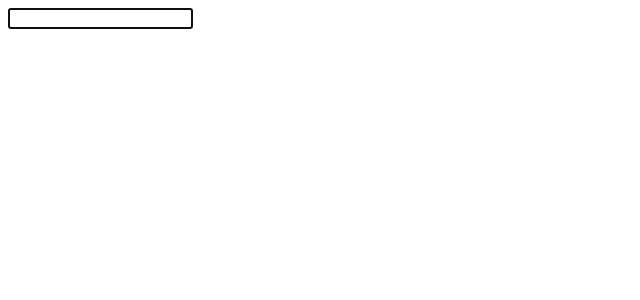
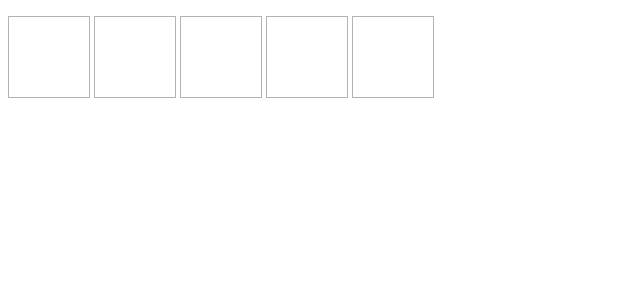
Before and after one commit to zanuarts/a-wordle-on-tdd-in-vuejs, a Vue app in the folder wordle/: page / in a window 1280 px wide. Shown: the top 300 px of the page, without its empty margins (0-640 px from the left). Built offline with nearby package versions, Linux system fonts and the light colour scheme.

Commit message:
Make GuessInput prettier

```diff
--- a/wordle/src/components/GuessInput.vue
+++ b/wordle/src/components/GuessInput.vue
@@ -32,6 +32,16 @@ function onSubmit() {
 </script>
 
 <template>
+  <ul class="word">
+    <li
+      v-for="(letter, index) in formattedGuessInProgress.padEnd(WORD_SIZE, ' ')"
+      :key="`${letter}-${index}`"
+      :data-letter="letter"
+      class="letter"
+      v-text="letter"
+    />
+  </ul>
+
   <input
     type="text"
     v-model="formattedGuessInProgress"
@@ -41,3 +51,38 @@ function onSubmit() {
     @blur="({target}) => (target as HTMLInputElement).focus()"
   />
 </template>
+
+<style scoped>
+input {
+  position: absolute;
+  opacity: 0;
+}
+.word {
+  list-style: none;
+  padding: 0;
+  display: flex;
+  gap: 0.25rem;
+}
+.letter {
+  background-color: white;
+  border: 1px solid hsl(0, 0%, 70%);
+  width: 5rem;
+  height: 5rem;
+  display: flex;
+  justify-content: center;
+  align-items: center;
+  font-size: 2rem;
+  font-weight: bolder;
+}
+li:not([data-letter=" "]) {
+  animation: pop 100ms;
+}
+@keyframes pop {
+  0% {
+    transform: scale(1);
+  }
+  50% {
+    transform: scale(1.4);
+  }
+}
+</style>
```
